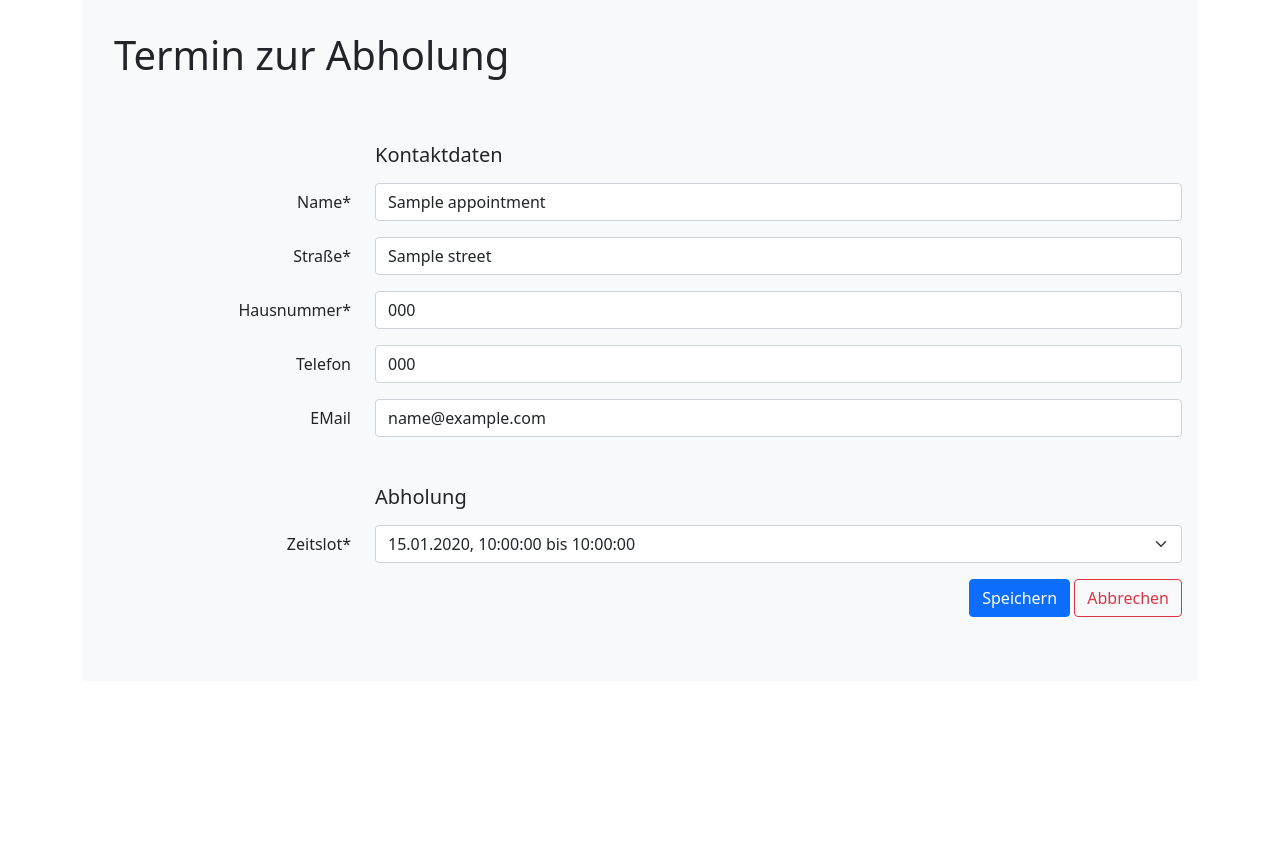
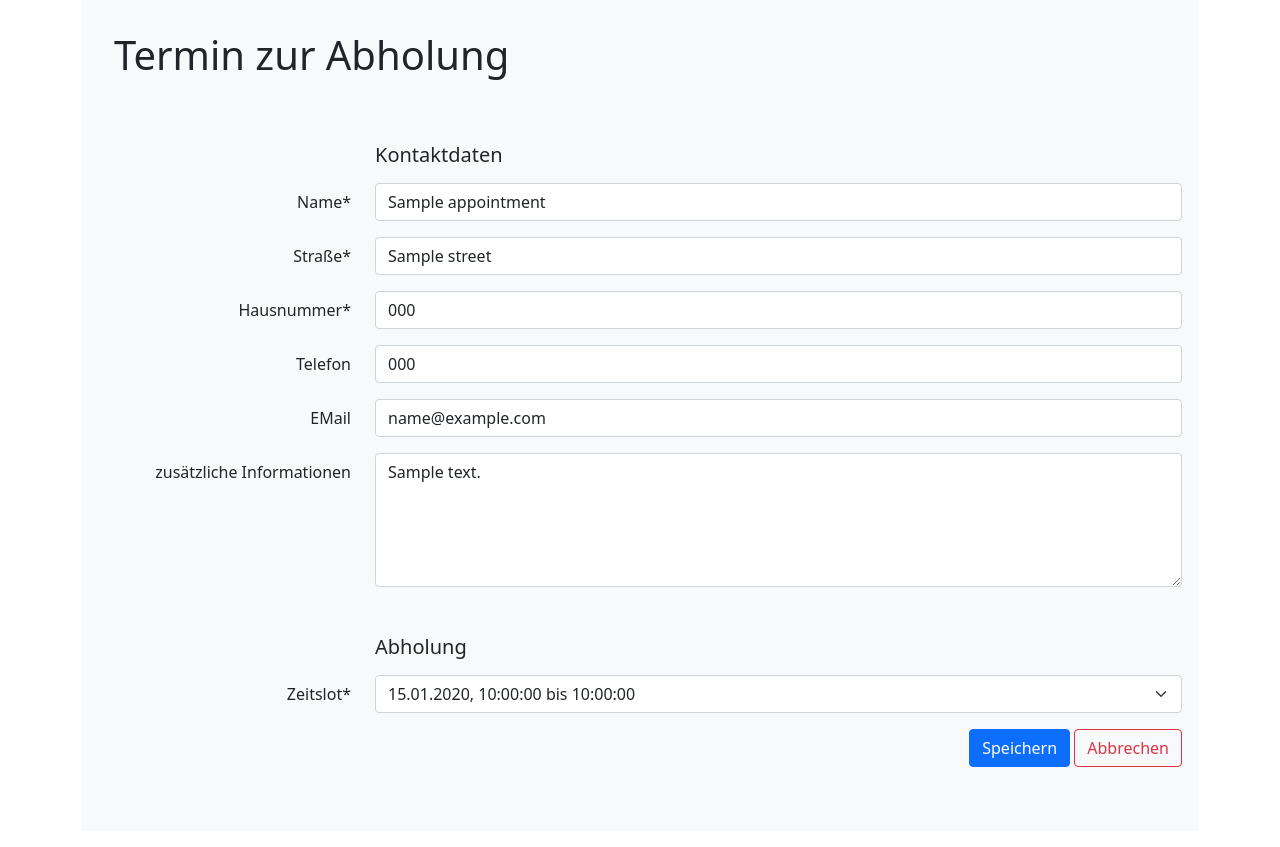
Before and after one commit to do9xe/WBSA-Tool, a Django app: page /appointment/1/edit in a window 1280 px wide; the page is wider, and only the part inside the window is pictured. Shown: the part 73-920 px from the top of that part. Before the commit the page ends 690 px from the top of that part, so only its background shows below. Run offline with Django 3.2, Linux system fonts and the light colour scheme; tables that the repository leaves empty hold one stand-in row (values such as "Sample post").

Commit message:
Zusatzinfos für Abholungen

```diff
--- a/WBSAtool/frontend/templates/appointment/appointment_edit.html
+++ b/WBSAtool/frontend/templates/appointment/appointment_edit.html
@@ -48,6 +48,12 @@
                     <input type="text" name="email" value="{{ appointment.email }}" maxlength="64" class="form-control" placeholder="E-Mail Adresse" id="email">
                 </div>
             </div>
+            <div class="row mb-3">
+                <label for="text" class="col-sm-3 col-form-label text-lg-end">zusätzliche Informationen</label>
+                <div class="col">
+                    <textarea name="text" rows="5" class="form-control" placeholder="Informationen wo der Baum liegt, wie die Tür zu finden ist, etc." id="text">{{ appointment.text }}</textarea>
+                </div>
+            </div>
         </div>
         <div class="field-group my-5">
             <div class="row mb-2">
--- a/WBSAtool/frontend/views.py
+++ b/WBSAtool/frontend/views.py
@@ -163,7 +163,7 @@ def appointment_edit(request, appointment_id):
         appointment.street = get_object_or_404(Street, name=request.POST['street'])
         appointment.house_number = request.POST['house_number']
         appointment.timeslot = get_object_or_404(Timeslot, id=request.POST['timeslot'])
-        appointment.text = ""
+        appointment.text = request.POST['text']
         appointment.phone = request.POST['phone']
         appointment.email = request.POST['email']
         appointment.save()
@@ -181,7 +181,7 @@ def appointment_new(request):
         street = get_object_or_404(Street, name=request.POST['street'])
         house_number = request.POST['house_number']
         timeslot = get_object_or_404(Timeslot, id=request.POST['timeslot'])
-        text = ""
+        text = request.POST['text']
         phone = request.POST['phone']
         email = request.POST['email']
         newAppointment = Appointment(contact_name=contact_name, street=street, house_number=house_number, timeslot=timeslot)
```
